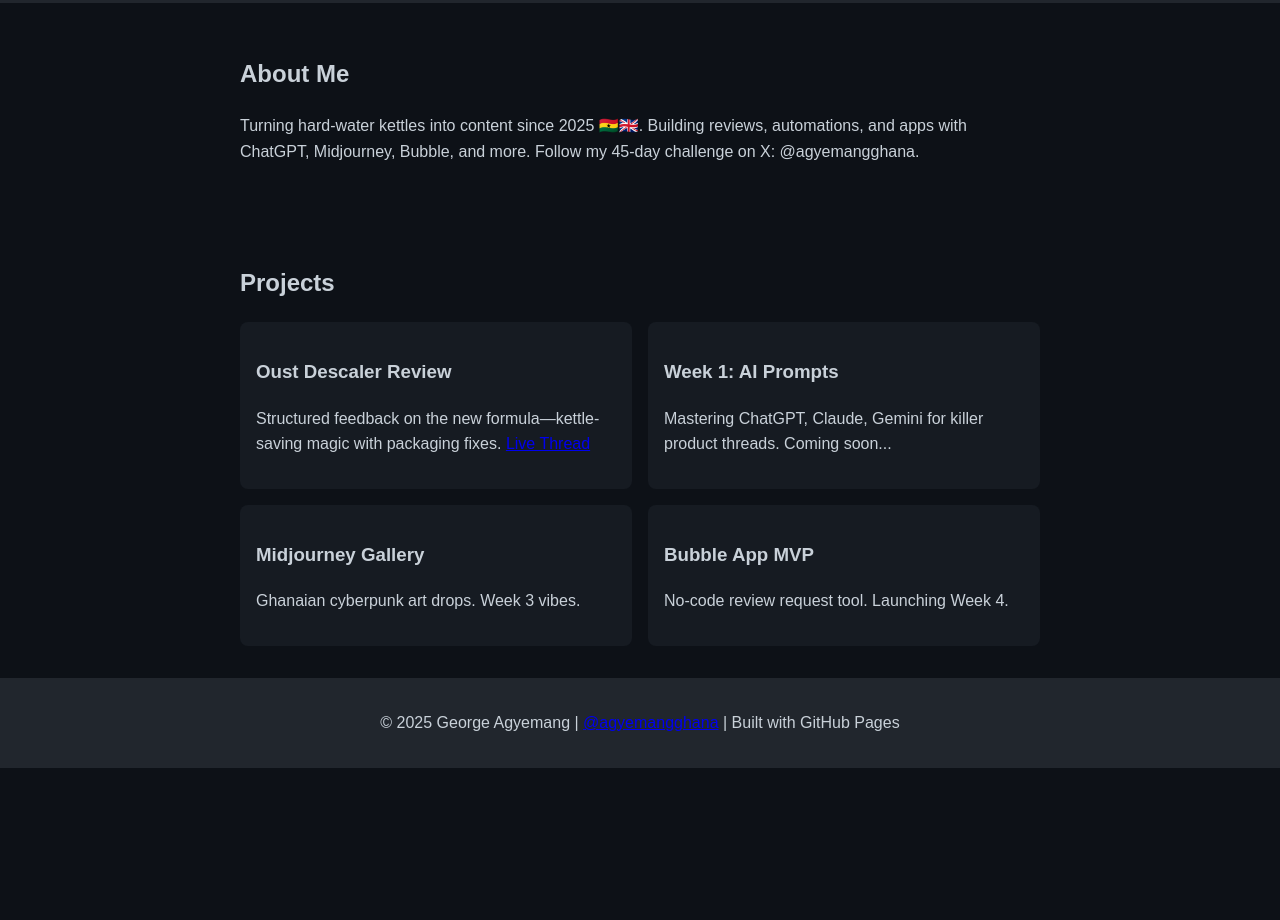
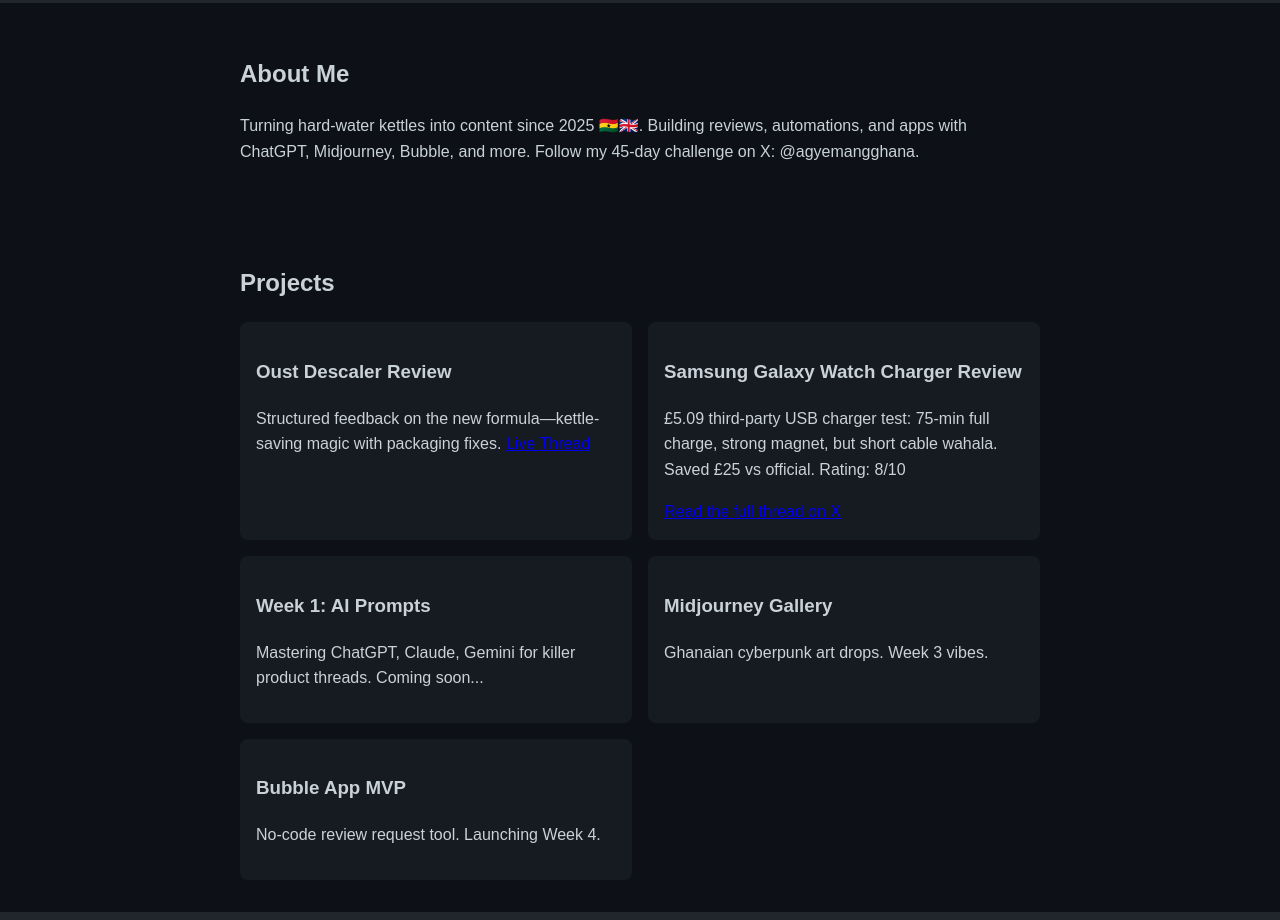
Before and after one commit to george-agyemang/george-agyemang.github.io, a plain HTML site: page index.html in a window 1280 px wide. Shown: the part 460-1380 px from the top of the page. Before the commit the page ends 1228 px from the top, so only its background shows below. Drawn offline with Linux system fonts and the light colour scheme.

Commit message:
Add Watch Charge Review

```diff
--- a/index.html
+++ b/index.html
@@ -53,6 +53,11 @@
                 <p>Structured feedback on the new formula—kettle-saving magic with packaging fixes. <a href="https://x.com/agyemangghana/status/YOUR-THREAD-ID">Live Thread</a></p>
             </div>
             <div class="project">
+  <h3>Samsung Galaxy Watch Charger Review</h3>
+  <p>£5.09 third-party USB charger test: 75-min full charge, strong magnet, but short cable wahala. Saved £25 vs official. Rating: 8/10</p>
+  <a href="https://x.com/agyemangghana/status/1993358901681508741" target="_blank">Read the full thread on X</a>
+        </div>
+            <div class="project">
                 <h3>Week 1: AI Prompts</h3>
                 <p>Mastering ChatGPT, Claude, Gemini for killer product threads. Coming soon...</p>
             </div>
```
